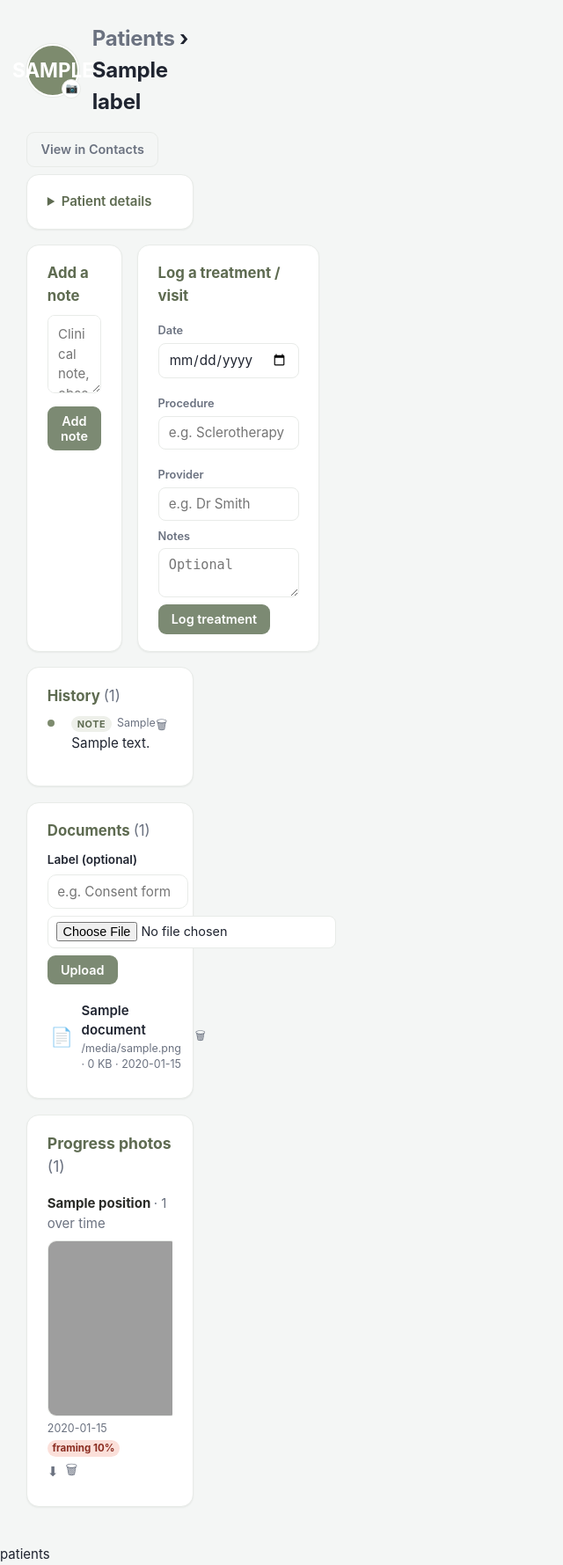
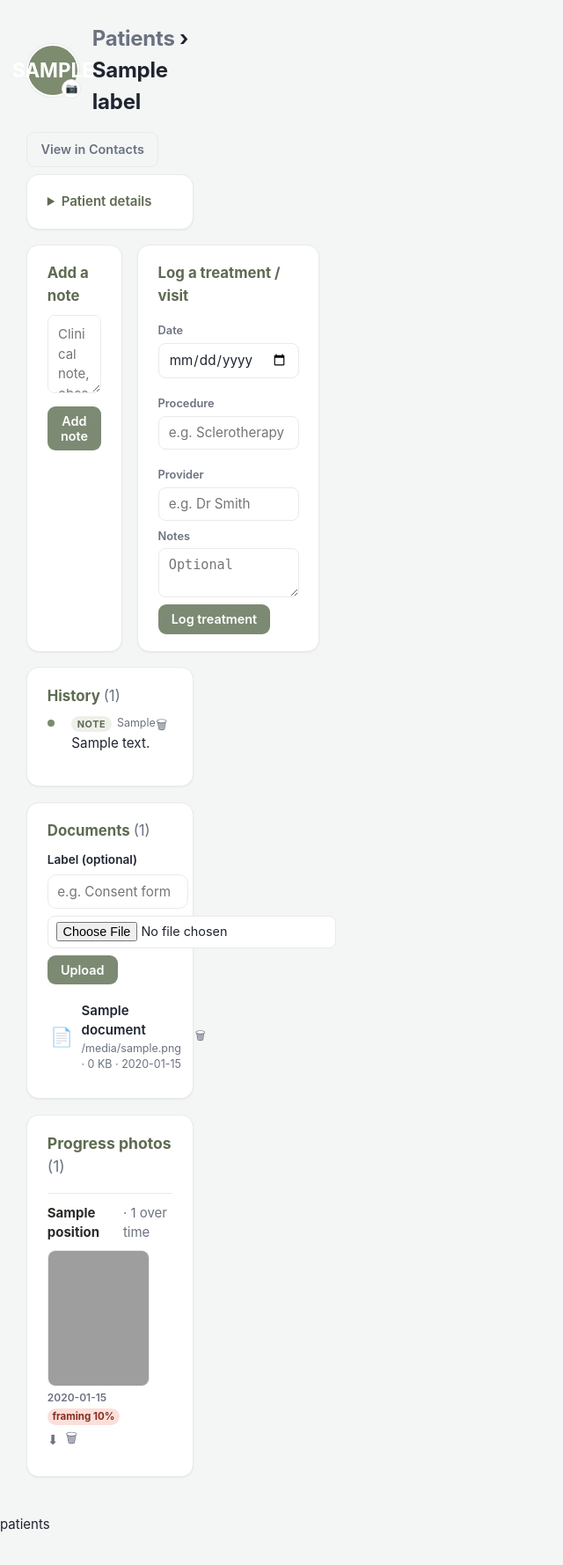
Before and after one commit to shaunw1981/vmedical-agent, a FastAPI app: template templates/patient_detail.html in a window 1280 px wide. Shown: the whole page at 88% size, without its empty margins (0-640 px from the left). After the commit the page ends 1741 px from the top, so only its background shows below. Run offline with FastAPI, Linux system fonts and the light colour scheme; the template is opened without the code that fills it: most values are stand-ins (such as "Sample title", 1, 10 or a date in 2020); some libraries are stand-ins or nearby versions; grey boxes are pictures that could not be loaded.

Commit message:
Patient photos: order each angle's series by date; tidy the timeline
Progress photos were listed in import order, so dates within a position looked
random. Now each position's shots are sorted strictly by capture date
(oldest → newest, left to right) and positions appear in the clinic's canonical
order (front, sides, back). Thumbnails are a little smaller so more of a series
is visible across the screen, with a cleaner per-position divider.

Co-Authored-By: Claude Opus 4.8 <noreply@anthropic.com>
Claude-Session: https://claude.ai/code/session_01S8iPyz3nNyjNL764bx3qeA

```diff
--- a/app.py
+++ b/app.py
@@ -51,7 +51,7 @@ import wordpress
 BASE_DIR = Path(__file__).parent
 STATIC_DIR = BASE_DIR / "static"
 
-app = FastAPI(title="vmedical-agent dashboard", version="4.32.0")
+app = FastAPI(title="vmedical-agent dashboard", version="4.33.0")
 # Allow the Chrome extension (chrome-extension://<id>) to call the JSON API.
 # Only extension origins get CORS; browser session routes are unaffected.
 app.add_middleware(
@@ -2416,10 +2416,17 @@ def patient_detail(request: Request, patient_id: int):
     if not patient:
         return templates.TemplateResponse("403.html", _ctx(request, user), status_code=404)
     photos_rows = db.list_patient_photos(patient_id)
-    # Group by position, newest first within each.
+    # Group by position; within each, order strictly by capture date so the row
+    # reads as a timeline (oldest → newest), regardless of import order.
     by_pos: dict = {}
     for ph in photos_rows:
         by_pos.setdefault(ph.get("position_name") or "Other", []).append(ph)
+    for shots in by_pos.values():
+        shots.sort(key=lambda p: (p.get("created_at") or "", p.get("id") or 0))
+    # Show positions in the clinic's canonical order (front, sides, back, …).
+    _pos_order = {p["name"]: p.get("sort_order", 999)
+                  for p in db.list_photo_positions(active_only=False)}
+    by_pos = dict(sorted(by_pos.items(), key=lambda kv: (_pos_order.get(kv[0], 999), kv[0])))
 
     notes = db.list_patient_notes(patient_id)
     treatments = db.list_patient_treatments(patient_id)
--- a/templates/patient_detail.html
+++ b/templates/patient_detail.html
@@ -232,13 +232,16 @@
     .pt-form .field > span{ font-size:.8rem; font-weight:600; color:var(--muted); }
     .pt-form input, .pt-form textarea{ width:100%; box-sizing:border-box; padding:.55rem .7rem;
       border:1px solid var(--line); border-radius:8px; background:var(--surface,#fff); color:inherit; font-size:.95rem; }
-    .ph-pos{ margin-top:1.1rem; }
-    .ph-pos-head{ font-weight:700; color:#2A2B27; margin-bottom:.5rem; }
-    .ph-strip{ display:flex; gap:.8rem; overflow-x:auto; padding-bottom:.4rem; }
-    .ph-card{ margin:0; flex:0 0 auto; width:150px; }
-    .ph-card img{ width:150px; height:200px; object-fit:cover; border-radius:10px; border:1px solid var(--line); background:#f3f1ec; display:block; }
-    .ph-card figcaption{ margin-top:.3rem; }
-    .ph-date{ font-size:.78rem; color:var(--muted); }
+    .ph-pos{ margin-top:1rem; border-top:1px solid var(--line); padding-top:.7rem; }
+    .ph-pos:first-of-type{ border-top:0; }
+    .ph-pos-head{ font-weight:700; color:#2A2B27; margin-bottom:.5rem; display:flex;
+      align-items:baseline; gap:.5rem; }
+    .ph-strip{ display:flex; flex-direction:row; flex-wrap:nowrap; gap:.6rem; overflow-x:auto;
+      padding-bottom:.5rem; scroll-snap-type:x proximity; }
+    .ph-card{ margin:0; flex:0 0 auto; width:116px; scroll-snap-align:start; }
+    .ph-card img{ width:116px; height:155px; object-fit:cover; border-radius:9px; border:1px solid var(--line); background:#f3f1ec; display:block; }
+    .ph-card figcaption{ margin-top:.25rem; }
+    .ph-date{ font-size:.75rem; color:var(--muted); font-weight:600; }
     .ph-score{ font-size:.72rem; font-weight:700; margin-top:.15rem; display:inline-block; padding:.05rem .35rem; border-radius:999px; }
     .ph-score.good{ background:#e4ecd9; color:#4e5944; }
     .ph-score.mid{ background:#fbf0d6; color:#8a6d1f; }
```
